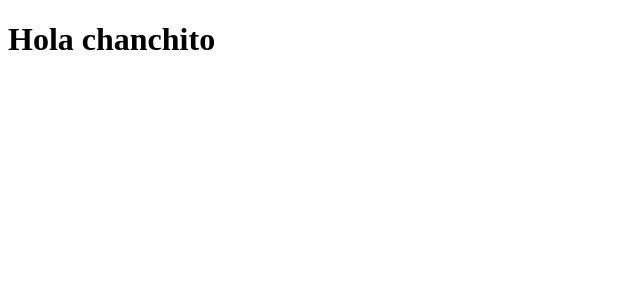
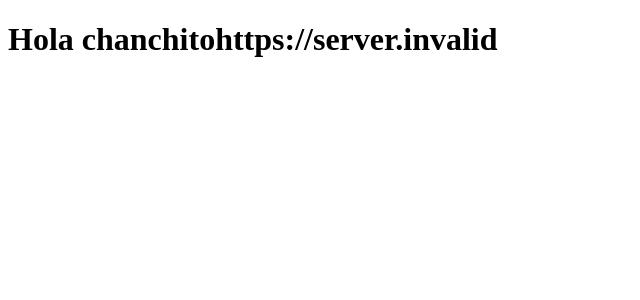
Before and after one commit to Gxbriel96/ecommerce-con-edteam, a React (Vite) app: page / in a window 1280 px wide. Shown: the top 300 px of the page, without its empty margins (0-640 px from the left). Built offline with nearby package versions, Linux system fonts and the light colour scheme; no server answers.

Commit message:
inicia el manejo de las variables de entorno

```diff
--- /dev/null
+++ b/env.js
@@ -0,0 +1 @@
+export const API_URL = import.meta.env.VITE_API_URL
--- a/src/App.jsx
+++ b/src/App.jsx
@@ -1,10 +1,10 @@
-
+import { API_URL } from "../env"
 
 const App = () => {
 
   return (
     <div>
-      <h1>Hola chanchito</h1>
+      <h1>Hola chanchito{API_URL}</h1>
     </div>
   )
 }
```
Also changed, not shown: 2 other files (tests, documents, lock files or other folders).
